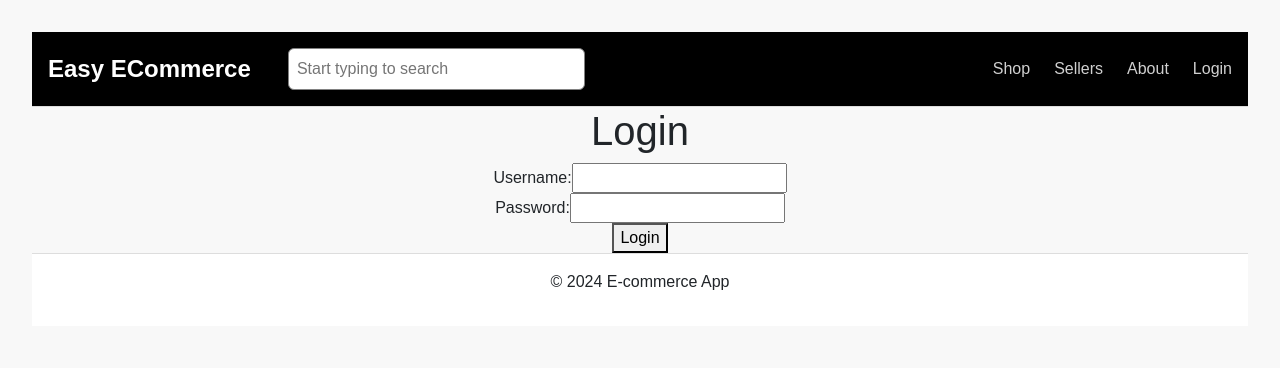
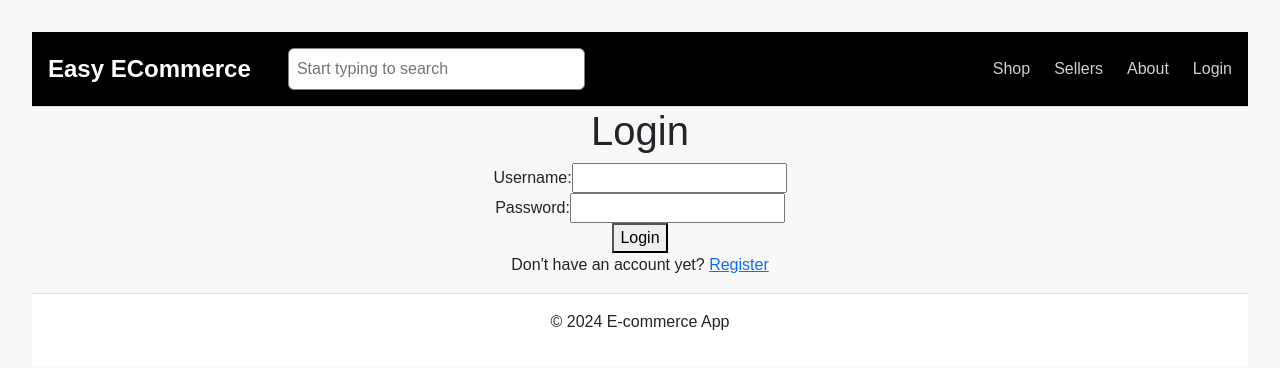
Before and after one commit to ALLHUBS-Jan-2024-Liftoff/CTRL-ALT-DEL, a React (Vite) app in the folder Ecommerce-UI/: page /login in a window 1280 px wide. Shown: the top 368 px of the page. Built offline with nearby package versions, Linux system fonts and the light colour scheme.

Commit message:
added link from login to register and visa versa

```diff
--- a/Ecommerce-UI/package.json
+++ b/Ecommerce-UI/package.json
@@ -10,15 +10,14 @@
     "preview": "vite preview"
   },
   "dependencies": {
-
-    "axios": "^1.7.2",
     "@stripe/react-stripe-js": "^2.7.3",
     "@stripe/stripe-js": "^4.1.0",
+    "axios": "^1.7.2",
     "install": "^0.13.0",
     "npm": "^10.8.2",
     "react": "^18.3.1",
     "react-dom": "^18.3.1",
-    "react-router-dom": "^6.24.1"
+    "react-router-dom": "^6.26.0"
   },
   "devDependencies": {
     "@types/react": "^18.3.3",
--- a/Ecommerce-UI/src/pages/LoginPage.jsx
+++ b/Ecommerce-UI/src/pages/LoginPage.jsx
@@ -1,5 +1,5 @@
 import React, { useState } from 'react';
-import axios from './axiosService';
+import axiosInstance from '../services/axiosService';
 
 
 const LoginPage = () => {
@@ -57,6 +57,9 @@ const LoginPage = () => {
                 <button type="submit">Login</button>
             </form>
             {message && <p>{message}</p>}
+            <p>
+              Don't have an account yet? <a href="/register">Register</a>
+            </p>
     </div>
   );
 };
--- a/Ecommerce-UI/src/pages/RegisterPage.jsx
+++ b/Ecommerce-UI/src/pages/RegisterPage.jsx
@@ -1,5 +1,5 @@
 import React, { useState } from "react";
-import axios from "./axiosService";
+import axiosInstance from "../services/axiosService";
 
 const RegisterPage = () => {
 
@@ -98,6 +98,9 @@ return (
       <button type="submit">Register</button>
     </form>
     {message && <p>{message}</p>}
+    <p>
+      Already have an account? <a href="/login">Login</a>
+    </p>
   </div>
   );
 };
```
Also changed, not shown: 1 other file (tests, documents, lock files or other folders).
